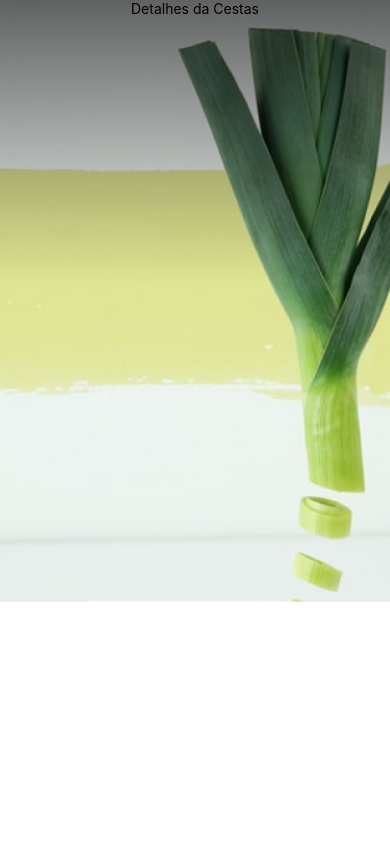
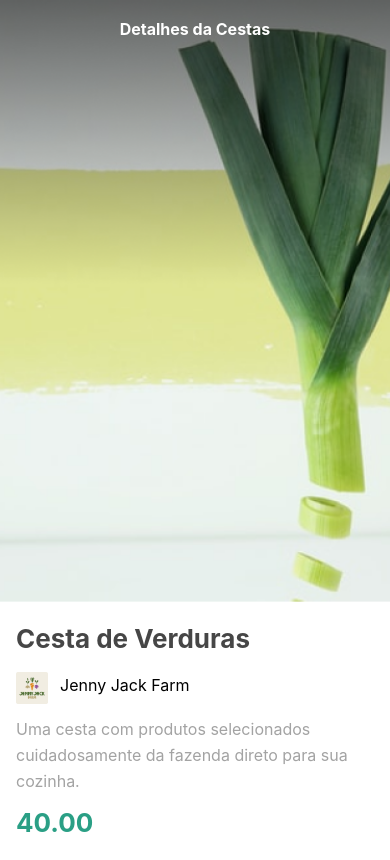
Before and after one commit to carlosjose2018/appOrgasCestas, a React Native app: screen / in a window 390 px wide. Built offline with nearby package versions, Linux system fonts and the light colour scheme.

Commit message:
firt file project

```diff
--- a/src/screens/cestas.tsx
+++ b/src/screens/cestas.tsx
@@ -1,7 +1,8 @@
 import React from 'react';
-import { Image, StyleSheet, Dimensions, Text } from 'react-native';
+import { Image, StyleSheet, Dimensions, Text, View } from 'react-native';
 
 import topo from "../assets/topo.png"
+import logo from "../assets/logo.png"
 
 const width = Dimensions.get('screen').width;
 
@@ -10,6 +11,16 @@ export function Cestas() {
   <>
       <Image source={topo} style={topoImg.topStyle}/>
       <Text style={topoImg.textDescription}>Detalhes da Cestas</Text>
+      <View style={topoImg.view}>
+         <Text style={topoImg.nome}>Cesta de Verduras</Text>
+         <View style={topoImg.viewFazenda}>
+          <Image source={logo} style={topoImg.imagemFazenda}/>
+          <Text style={topoImg.nomeFazenda}>Jenny Jack Farm</Text>
+         </View>
+         <Text style={topoImg.descricao}>Uma cesta com produtos selecionados
+           cuidadosamente da fazenda direto para sua cozinha.</Text>
+           <Text style={topoImg.preco}>40.00</Text>
+      </View>
   </>
   );
 }
@@ -22,6 +33,46 @@ const topoImg = StyleSheet.create({
     textDescription:{
       width:"100%",
       position:"absolute",
-      textAlign:"center"
-    }
+      textAlign:"center",
+      fontSize:16,
+      lineHeight:26,
+      color:"white",
+      fontWeight:"bold",
+      padding:16,
+    },
+    view:{
+      paddingVertical:16,
+    paddingHorizontal:16,
+    },
+    nome:{
+      color:"#464646",
+      fontSize:26,
+      lineHeight:42,
+      fontWeight:"bold"
+    },
+    viewFazenda:{
+      flexDirection:"row",
+      paddingVertical:12
+    },
+    imagemFazenda:{
+       width:32,
+       height:32,
+    },
+   nomeFazenda:{
+    fontSize:16,
+    lineHeight:26,
+    marginLeft:12
+   },
+   descricao:{
+    color:'#A3A3A3',
+    fontSize:16,
+    lineHeight:26
+   },
+   preco:{
+    color:"#2A9F85",
+    fontWeight:"bold",
+    fontSize:26,
+    lineHeight:42,
+    marginTop:8
+   }
 })
```
Also changed, not shown: declaration.d.ts (line endings or trailing spaces).
